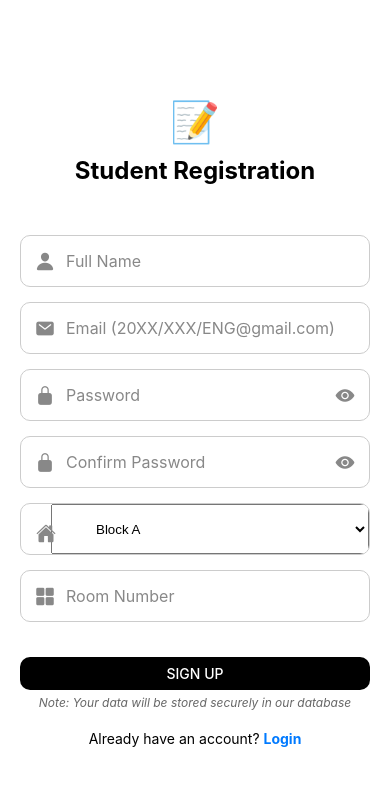
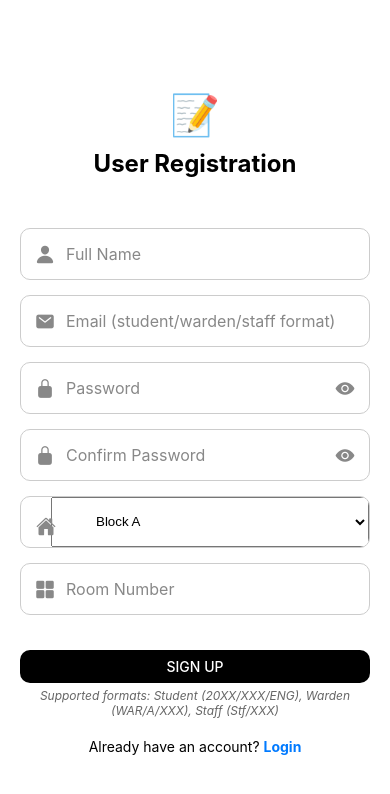
Before and after one commit to BuddhiniNavoda/smart-complaint-and-maintenance-system-for-hostel, a React Native app: screen /SignUp in a window 390 px wide. Shown: the top 794 px of the page. Built offline with nearby package versions, Linux system fonts and the light colour scheme.

Commit message:
access for login staff and warden

```diff
--- a/screens/SignUpScreen.js
+++ b/screens/SignUpScreen.js
@@ -1,11 +1,10 @@
-
 import React, { useState } from 'react';
 import { View, Text, TextInput, Button, StyleSheet, TouchableOpacity, Alert, ActivityIndicator, ScrollView } from 'react-native';
 import { useColorScheme } from 'react-native';
 import { Ionicons } from '@expo/vector-icons';
 import { Picker } from '@react-native-picker/picker';
 import { ref, set } from 'firebase/database';
-import { database } from '../firebase/config'; // Adjust the path as needed
+import { database } from '../firebase/config';
 
 const hostelBlocks = [
     'Block A',
@@ -30,17 +29,55 @@ export default function SignUpScreen({ navigation }) {
     const colorScheme = useColorScheme();
     const darkMode = colorScheme === 'dark';
 
-    // ✅ Email validation function
+    // ✅ Enhanced Email validation function for all three formats
     const validateEmail = (email) => {
-        const regex = /^20\d{2}\/(ENG|AGR|TEC)\/\d{3}@gmail\.com$/;
-        return regex.test(email);
+        // Format 1: Student - 20XX/XXX/(ENG|AGR|TEC)@gmail.com
+        const studentRegex = /^20\d{2}\/(ENG|AGR|TEC)\/\d{3}@gmail\.com$/;
+
+        // Format 2: Warden - WAR/[A,B,C]/XXX@gmail.com
+        const wardenRegex = /^WAR\/[A,B,C]\/\d{3}@gmail\.com$/;
+
+        // Format 3: Staff - Stf/XXX@gmail.com
+        const staffRegex = /^Stf\/\d{3}@gmail\.com$/;
+
+        return studentRegex.test(email) || wardenRegex.test(email) || staffRegex.test(email);
+    };
+
+    // ✅ Determine user type based on email format
+    const getUserTypeFromEmail = (email) => {
+        if (/^20\d{2}\/(ENG|AGR|TEC)\/\d{3}@gmail\.com$/.test(email)) {
+            return 'student';
+        } else if (/^WAR\/[A,B,C]\/\d{3}@gmail\.com$/.test(email)) {
+            return 'warden';
+        } else if (/^Stf\/\d{3}@gmail\.com$/.test(email)) {
+            return 'staff';
+        }
+        return 'student'; // default
+    };
+
+    // ✅ Get appropriate placeholder text based on email input
+    const getEmailPlaceholder = (email) => {
+        if (email.includes('20')) {
+            return "Email (20XX/XXX/ENG@gmail.com)";
+        } else if (email.includes('WAR')) {
+            return "Email (WAR/A/XXX@gmail.com)";
+        } else if (email.includes('Stf')) {
+            return "Email (Stf/XXX@gmail.com)";
+        }
+        return "Email (student/warden/staff format)";
     };
 
     const handleSignUp = async () => {
-        if (!validateEmail(email)) {
+        // Clean email by removing spaces
+        const cleanEmail = email.replace(/\s/g, '');
+
+        if (!validateEmail(cleanEmail)) {
             Alert.alert(
                 "Invalid Email",
-                "Email must be in the format: 20XX/XXX/(ENG|AGR|TEC)@gmail.com"
+                "Email must be in one of these formats:\n\n" +
+                "• Student: 20XX/XXX/(ENG|AGR|TEC)@gmail.com\n" +
+                "• Warden: WAR/[A,B,C]/XXX@gmail.com\n" +
+                "• Staff: Stf/XXX@gmail.com"
             );
             return;
         }
@@ -61,23 +98,43 @@ export default function SignUpScreen({ navigation }) {
             // Generate a timestamp-based ID
             const id = Date.now().toString();
 
+            // Determine user type from email
+            const userType = getUserTypeFromEmail(cleanEmail);
+
             // Create user data object with the exact structure you requested
             const userData = {
                 id: id,
                 name: name,
-                email: email,
+                email: cleanEmail,
                 password: password,
-                hostel: hostel,
-                room: room,
-                userType: 'student',
+                userType: userType,
                 createdAt: new Date().toISOString()
             };
+
+            // Add hostel and room only for students and wardens (not for staff)
+            if (userType === 'student' || userType === 'warden') {
+                userData.hostel = hostel;
+                userData.room = room;
+            } else if (userType === 'staff') {
+                // Staff only has room, no hostel
+                userData.room = room;
+            }
 
             // Write to Firebase Realtime Database using the ID as the key
             await set(ref(database, 'users/' + id), userData);
 
             console.log('Sign Up Data:', userData);
-            Alert.alert("Success", "Account created successfully!");
+
+            let successMessage = "Account created successfully!";
+            if (userType === 'warden') {
+                successMessage += "\nUser Type: Warden";
+            } else if (userType === 'staff') {
+                successMessage += "\nUser Type: Staff";
+            } else {
+                successMessage += "\nUser Type: Student";
+            }
+
+            Alert.alert("Success", successMessage);
 
             // Clear form
             setName('');
@@ -85,6 +142,7 @@ export default function SignUpScreen({ navigation }) {
             setPassword('');
             setConfirmPassword('');
             setRoom('');
+            setHostel(hostelBlocks[0]);
 
             navigation.navigate('Login');
         } catch (error) {
@@ -192,16 +250,32 @@ export default function SignUpScreen({ navigation }) {
             fontSize: 40,
             marginBottom: 10,
             color: darkMode ? '#4CAF50' : '#2E7D32'
+        },
+        userTypeIndicator: {
+            textAlign: 'center',
+            fontSize: 14,
+            marginBottom: 10,
+            color: darkMode ? '#4CAF50' : '#2E7D32',
+            fontWeight: 'bold'
         }
     });
+
+    // Determine current user type for display
+    const currentUserType = email ? getUserTypeFromEmail(email.replace(/\s/g, '')) : '';
 
     return (
         <ScrollView contentContainerStyle={styles.scrollContainer}>
             <View style={styles.container}>
                 <View style={styles.header}>
                     <Text style={styles.logo}>📝</Text>
-                    <Text style={styles.title}>Student Registration</Text>
+                    <Text style={styles.title}>User Registration</Text>
                 </View>
+
+                {currentUserType && (
+                    <Text style={styles.userTypeIndicator}>
+                        Detected: {currentUserType.toUpperCase()} Account
+                    </Text>
+                )}
 
                 <View style={styles.inputContainer}>
                     <Ionicons
@@ -228,7 +302,7 @@ export default function SignUpScreen({ navigation }) {
                     />
                     <TextInput
                         style={styles.input}
-                        placeholder="Email (20XX/XXX/ENG@gmail.com)"
+                        placeholder={getEmailPlaceholder(email)}
                         value={email}
                         onChangeText={setEmail}
                         keyboardType="email-address"
@@ -291,6 +365,8 @@ export default function SignUpScreen({ navigation }) {
                     </TouchableOpacity>
                 </View>
 
+                {/* Show hostel picker only for students and wardens */}
+                {(currentUserType === 'student' || currentUserType === 'warden' || !currentUserType) && (
                     <View style={styles.pickerContainer}>
                         <Ionicons
                             name="home"
@@ -310,6 +386,7 @@ export default function SignUpScreen({ navigation }) {
                             ))}
                         </Picker>
                     </View>
+                )}
 
                 <View style={styles.inputContainer}>
                     <Ionicons
@@ -341,7 +418,7 @@ export default function SignUpScreen({ navigation }) {
                 </View>
 
                 <Text style={styles.noteText}>
-                    Note: Your data will be stored securely in our database
+                    Supported formats: Student (20XX/XXX/ENG), Warden (WAR/A/XXX), Staff (Stf/XXX)
                 </Text>
 
                 <Text style={styles.loginText}>
```
Lines whose indentation alone changed are shown as unchanged.
